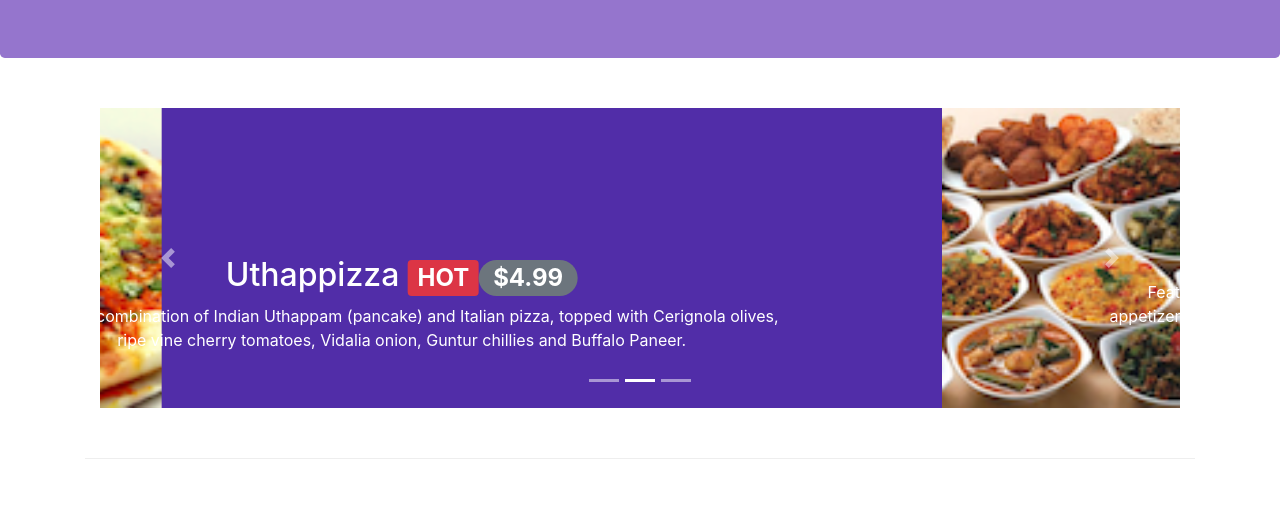
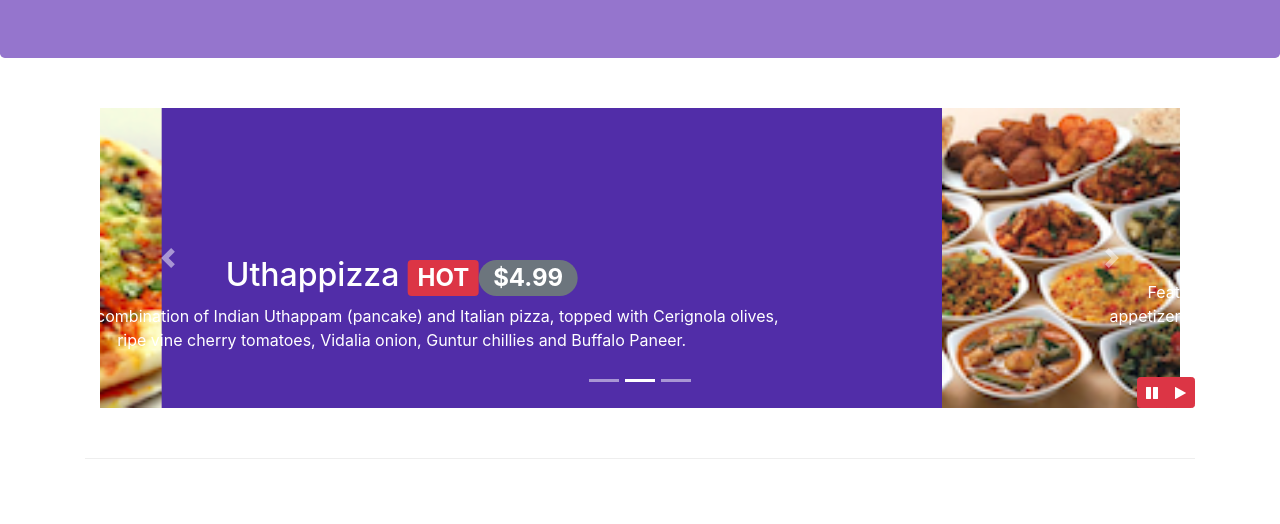
Before and after one commit to OscarGichana/bootstrap, a website: page index.html in a window 1280 px wide. Shown: the part 276-800 px from the top of the page. Drawn offline with nearby package versions, Linux system fonts and the light colour scheme.

Commit message:
Jquery and bootstrap

```diff
--- a/css/styles.css
+++ b/css/styles.css
@@ -57,3 +57,10 @@ height: 300px;
   left: 0;
   min-height: 300px;
 }
+
+#carouselButton {
+  right:0px;
+  position:absolute;
+  bottom: 0px;
+  z-index: 1;
+}
--- a/index.html
+++ b/index.html
@@ -243,6 +243,15 @@
                 <a class="carousel-control-next" href="#mycarousel" role="button" data-slide="next">
                     <span class="carousel-control-next-icon"></span>
                 </a>
+                <div class="btn-group" id="carouselButton">
+                    <button class="btn btn-danger btn-sm" id="carousel-pause">
+                	    <span class="fa fa-pause"></span>
+                    </button>
+                    <button class="btn btn-danger btn-sm" id="carousel-play">
+                	    <span class="fa fa-play"></span>
+                    </button>
+                </div>
+
             </div>
         </div>
 
@@ -354,6 +363,17 @@
     <script src="node_modules/jquery/dist/jquery.slim.min.js"></script>
     <script src="node_modules/popper.js/dist/umd/popper.min.js"></script>
     <script src="node_modules/bootstrap/dist/js/bootstrap.min.js"></script>
+    <script>
+        $(document).ready(function(){
+            $("#mycarousel").carousel( { interval: 2000 } );
+            $("#carousel-pause").click(function(){
+                $("#mycarousel").carousel('pause');
+            });
+            $("#carousel-play").click(function(){
+                $("#mycarousel").carousel('cycle');
+            });
+        });
+    </script>
 
 </body>
 
--- a/package.json
+++ b/package.json
@@ -11,7 +11,7 @@
   "author": "",
   "license": "ISC",
   "devDependencies": {
-    "lite-server": "^2.3.0"
+    "lite-server": "^2.6.1"
   },
   "dependencies": {
     "bootstrap": "^4.0.0",
```
Also changed, not shown: 1 other file.
